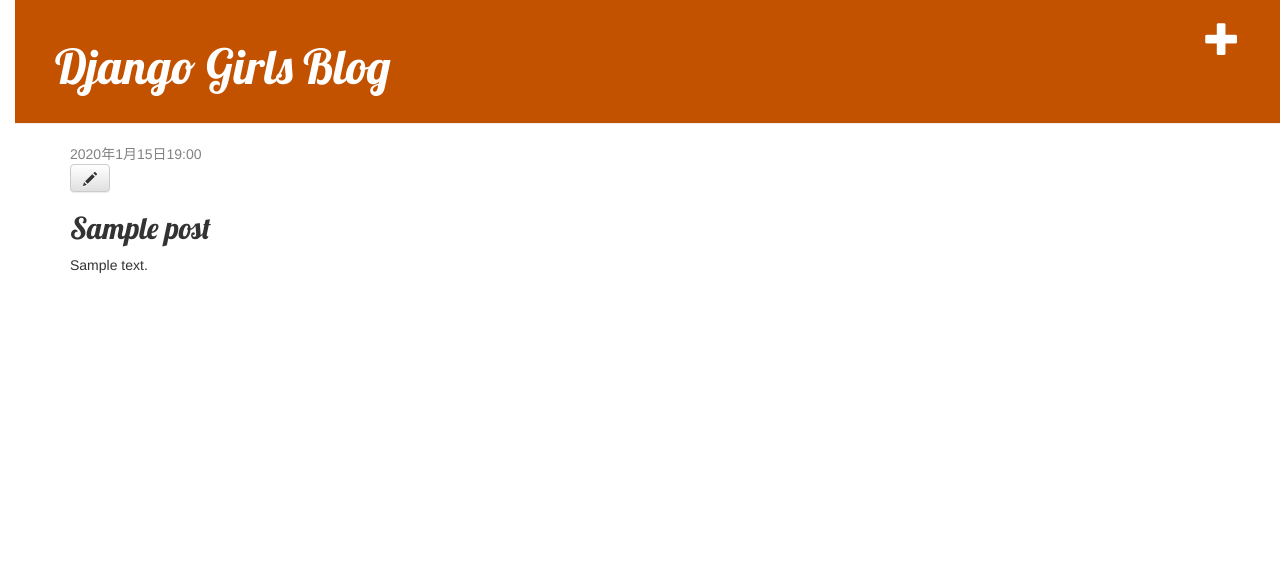
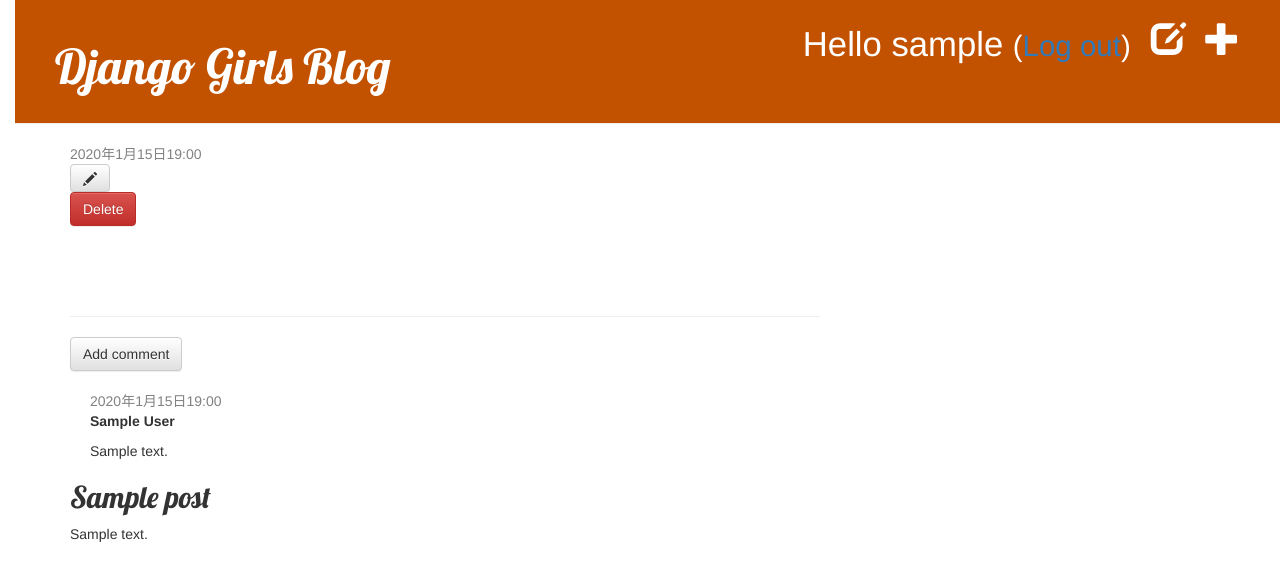
Before and after one commit to Saburi314/my-first-blog, a Django app: page /post/1/ in a window 1280 px wide. Shown: the top 581 px of the page. Run offline with Django 4.2, Linux system fonts and the light colour scheme; a user stored in the database is signed in; tables that the repository leaves empty hold one stand-in row (values such as "Sample post"); some libraries are stand-ins or nearby versions.

Commit message:
django_girls_extension

```diff
--- a/blog/admin.py
+++ b/blog/admin.py
@@ -1,4 +1,5 @@
 from django.contrib import admin
-from .models import Post
+from .models import Post, Comment
 
 admin.site.register(Post)
+admin.site.register(Comment)
--- a/blog/models.py
+++ b/blog/models.py
@@ -16,3 +16,21 @@ class Post(models.Model):
 
     def __str__(self):
         return self.title
+
+    def approved_comments(self):
+        return self.comments.filter(approved_comment=True)
+
+
+class Comment(models.Model):
+    post = models.ForeignKey('blog.Post', on_delete=models.CASCADE, related_name='comments')
+    author = models.CharField(max_length=200)
+    text = models.TextField()
+    created_date = models.DateTimeField(default=timezone.now)
+    approved_comment = models.BooleanField(default=False)
+
+    def approve(self):
+        self.approved_comment = True
+        self.save()
+
+    def __str__(self):
+        return self.text
--- a/blog/static/css/blog.css
+++ b/blog/static/css/blog.css
@@ -54,3 +54,7 @@ h1, h2, h3, h4 {
     /* color: #000000; */
     color: aqua;
 }
+
+.comment {
+    margin: 20px 0px 20px 20px;
+}
--- a/blog/templates/blog/base.html
+++ b/blog/templates/blog/base.html
@@ -11,6 +11,10 @@
         <div class="page-header">
             {% if user.is_authenticated %}
                 <a href="{% url 'post_new' %}" class="top-menu"><span class="glyphicon glyphicon-plus"></span></a>
+                <a href="{% url 'post_draft_list' %}" class="top-menu"><span class="glyphicon glyphicon-edit"></span></a>
+                <p class="top-menu">Hello {{ user.username }} <small>(<a href="{% url 'logout' %}">Log out</a>)</small></p>
+            {% else %}
+                <a href="{% url 'login' %}" class="top-menu"><span class="glyphicon glyphicon-lock"></span></a>
             {% endif %}
             <h1><a href="/">Django Girls Blog</a></h1>
         </div>
--- a/blog/templates/blog/post_detail.html
+++ b/blog/templates/blog/post_detail.html
@@ -2,13 +2,42 @@
 
 {% block content %}
     <div class="post">
-        {% if post.published_date %}
-            <div class="date">
-                {{ post.published_date }}
-            </div>
-        {% endif %}
         {% if user.is_authenticated %}
+            {% if post.published_date %}
+                <div class="date">
+                    {{ post.published_date }}
+                </div>
+            {% else %}
+                <form method="POST" action="{% url 'post_publish' pk=post.pk %}" class="post-form">{% csrf_token %}
+                    <button type="submit" class="post btn btn-secondary" name="publish">Publish</button>
+                </form>
+            {% endif %}
             <a class="btn btn-default" href="{% url 'post_edit' pk=post.pk %}"><span class="glyphicon glyphicon-pencil"></span></a>
+            <form method="POST" action="{% url 'post_remove' pk=post.pk %}" class="post-form">{% csrf_token %}
+                <button type="submit" class="post btn btn-danger" name="delete">
+                Delete
+                </button>
+            </form>
+            <hr>
+
+            <a class="btn btn-default" href="{% url 'add_comment_to_post' pk=post.pk %}">Add comment</a>
+            {% for comment in post.comments.all %}
+                {% if user.is_authenticated or comment.approved_comment %}
+                <div class="comment">
+                    <div class="date">
+                        {{ comment.created_date }}
+                        {% if not comment.approved_comment %}
+                            <a class="btn btn-default" href="{% url 'comment_remove' pk=comment.pk %}"><span class="glyphicon glyphicon-remove"></span></a>
+                            <a class="btn btn-default" href="{% url 'comment_approve' pk=comment.pk %}"><span class="glyphicon glyphicon-ok"></span></a>
+                        {% endif %}
+                    </div>
+                    <strong>{{ comment.author }}</strong>
+                    <p>{{ comment.text|linebreaks }}</p>
+                </div>
+                {% endif %}
+            {% empty %}
+                <p>No comments here yet :(</p>
+            {% endfor %}
         {% endif %}
         <h2>{{ post.title }}</h2>
         <p>{{ post.text|linebreaksbr }}</p>
--- a/blog/templates/blog/post_list.html
+++ b/blog/templates/blog/post_list.html
@@ -8,6 +8,7 @@
             </div>
             <h2><a href="{% url 'post_detail' pk=post.pk %}">{{ post.title }}</a></h2>
             <p>{{ post.text|linebreaksbr }}</p>
+            <a href="{% url 'post_detail' pk=post.pk %}">Comments: {{ post.approved_comments.count }}</a>
         </div>
     {% endfor %}
 {% endblock %}
--- a/blog/urls.py
+++ b/blog/urls.py
@@ -1,5 +1,6 @@
 from django.urls import path
 from . import views
+
 
 
 urlpatterns = [
@@ -7,4 +8,11 @@ urlpatterns = [
     path('post/<int:pk>/', views.post_detail, name='post_detail'),
     path('post/new/', views.post_new, name='post_new'),
     path('post/<int:pk>/edit/', views.post_edit, name='post_edit'),
+    path('drafts', views.post_draft_list, name='post_draft_list'),
+    path('post/<int:pk>/publish/', views.post_publish, name='post_publish'),
+    path('post/<int:pk>/remove/', views.post_remove, name='post_remove'),
+
+    path('post/<int:pk>/comment/', views.add_comment_to_post, name='add_comment_to_post'),
+    path('comment/<int:pk>/approve/', views.comment_approve, name='comment_approve'),
+    path('comment/<int:pk>/remove/', views.comment_remove, name='comment_remove'),
 ]
--- a/blog/views.py
+++ b/blog/views.py
@@ -1,9 +1,10 @@
 from django.shortcuts import render
 from django.utils import timezone
-from .models import Post
+from .models import Post, Comment
 from django.shortcuts import render, get_object_or_404
-from .forms import PostForm
+from .forms import PostForm, CommentForm
 from django.shortcuts import redirect
+from django.contrib.auth.decorators import login_required
 
 
 def post_list(request):
@@ -16,18 +17,20 @@ def post_detail(request, pk):
     return render(request, 'blog/post_detail.html', {'post': post})
 
 
+@login_required
 def post_new(request):
     form = PostForm()
     return render(request, 'blog/post_edit.html', {'form': form})
 
 
+@login_required
 def post_new(request):
     if request.method == "POST":
         form = PostForm(request.POST)
         if form.is_valid():
             post = form.save(commit=False)
             post.author = request.user
-            post.published_date = timezone.now()
+            # post.published_date = timezone.now()
             post.save()
             return redirect('post_detail', pk=post.pk)
     else:
@@ -35,6 +38,7 @@ def post_new(request):
     return render(request, 'blog/post_edit.html', {'form': form})
 
 
+@login_required
 def post_edit(request, pk):
     post = get_object_or_404(Post, pk=pk)
     if request.method == "POST":
@@ -42,9 +46,59 @@ def post_edit(request, pk):
         if form.is_valid():
             post = form.save(commit=False)
             post.author = request.user
-            post.published_date = timezone.now()
+            # post.published_date = timezone.now()
             post.save()
             return redirect('post_detail', pk=post.pk)
     else:
         form = PostForm(instance=post)
     return render(request, 'blog/post_edit.html', {'form': form})
+
+
+@login_required
+def post_draft_list(request):
+    posts = Post.objects.filter(published_date__isnull=True).order_by('created_date')
+    return render(request, 'blog/post_draft_list.html', {'posts': posts})
+
+
+@login_required
+def post_publish(request, pk):
+    post = get_object_or_404(Post, pk=pk)
+    if request.method=='POST':
+        post.publish()
+    return redirect('post_detail', pk=pk)
+
+
+@login_required
+def post_remove(request, pk):
+    post = get_object_or_404(Post, pk=pk)
+    if request.method=='POST':
+        post.delete()
+    return redirect('post_list')
+
+
+def add_comment_to_post(request, pk):
+    post = get_object_or_404(Post, pk=pk)
+    if request.method == "POST":
+        form = CommentForm(request.POST)
+        if form.is_valid():
+            comment = form.save(commit=False)
+            comment.post = post
+            comment.save()
+            return redirect('post_detail', pk=post.pk)
+    else:
+        form = CommentForm()
+    return render(request, 'blog/add_comment_to_post.html', {'form': form})
+
+
+@login_required
+def comment_approve(request, pk):
+    comment = get_object_or_404(Comment, pk=pk)
+    comment.approve()
+    return redirect('post_detail', pk=comment.post.pk)
+
+
+@login_required
+def comment_remove(request, pk):
+    comment = get_object_or_404(Comment, pk=pk)
+    comment.delete()
+    return redirect('post_detail', pk=comment.post.pk)
--- a/mysite/settings.py
+++ b/mysite/settings.py
@@ -126,3 +126,5 @@ DEFAULT_AUTO_FIELD = 'django.db.models.BigAutoField'
 
 MEDIA_URL = '/media/'
 MEDIA_ROOT = Path(BASE_DIR / 'media')
+
+LOGIN_REDIRECT_URL = '/'
--- a/mysite/urls.py
+++ b/mysite/urls.py
@@ -1,7 +1,11 @@
+from django.urls import path, include
 from django.contrib import admin
-from django.urls import path, include
+
+from django.contrib.auth import views
 
 urlpatterns = [
     path('admin/', admin.site.urls),
+    path('accounts/login/', views.LoginView.as_view(), name='login'),
+    path('accounts/logout/', views.LogoutView.as_view(next_page='/'), name='logout'),
     path('', include('blog.urls')),
 ]
```
Also changed, not shown: blog/forms.py (+8 -1 lines), blog/templates/blog/add_comment_to_post.html (added, +9 -0 lines), blog/templates/blog/post_draft_list.html (added, +11 -0 lines), blog/templates/regustration/login.html (added, +24 -0 lines), blog/migrations/0002_comment.py (added).
